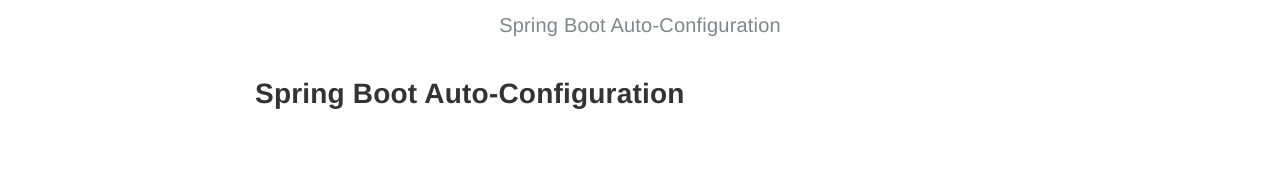
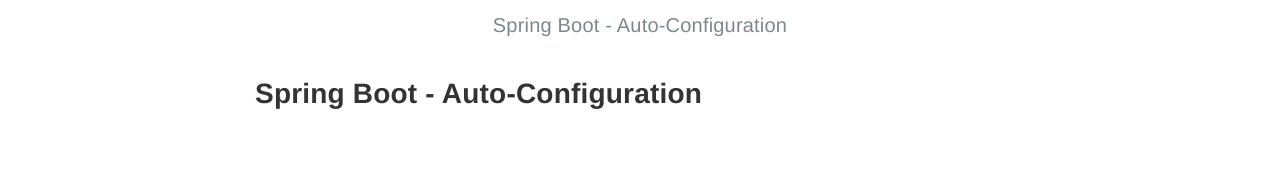
Before and after one commit to huypva/code-by-example-site, a Jekyll site: the page built from _posts/2021-08-28-auto-configuration.md, in a window 1280 px wide. Shown: the top 182 px of the page. Built offline with Jekyll 4.4.1, drawn with Linux system fonts in a browser that asks for light colours.

```diff
--- a/_posts/2021-08-28-auto-configuration.md
+++ b/_posts/2021-08-28-auto-configuration.md
@@ -1,5 +1,5 @@
 ---
-title: Spring Boot Auto-Configuration
+title: Spring Boot - Auto-Configuration
 author: HuyPVA
 date: 2021-08-28
 category: spring-boot
```
